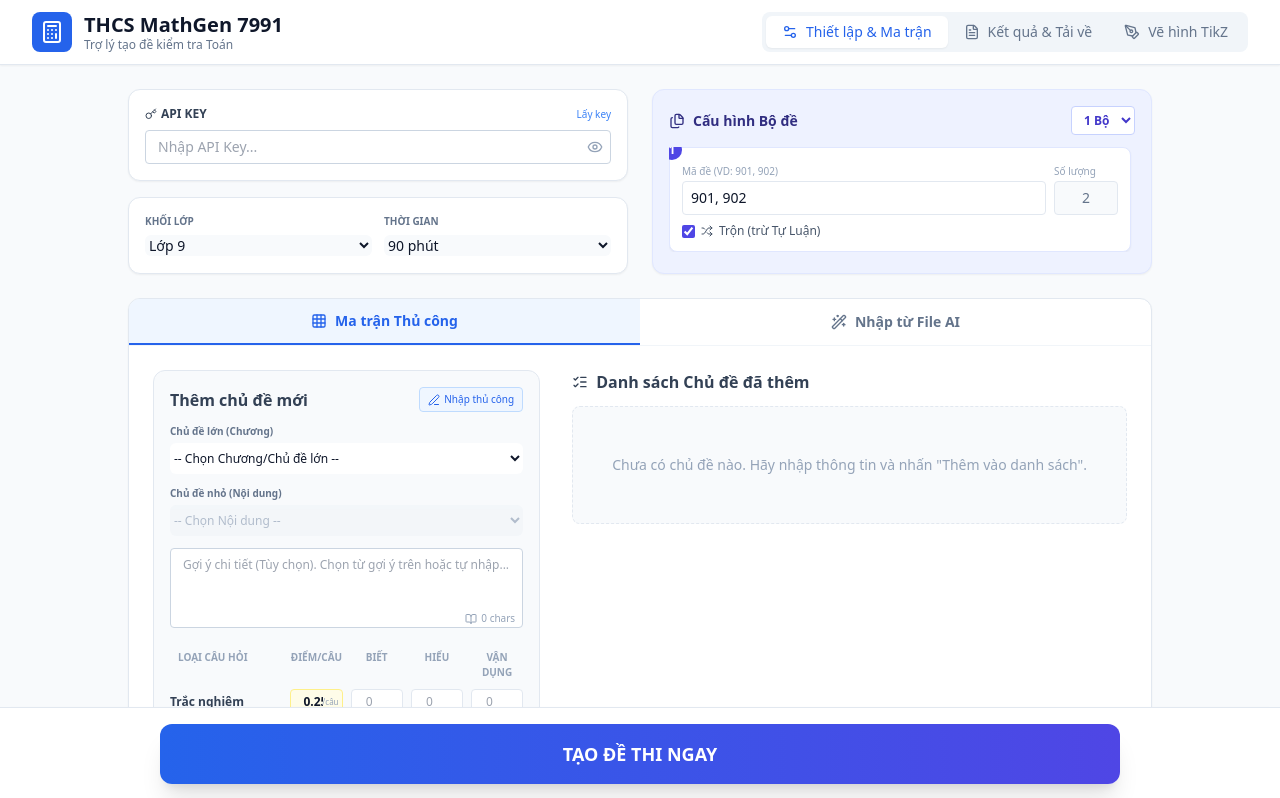
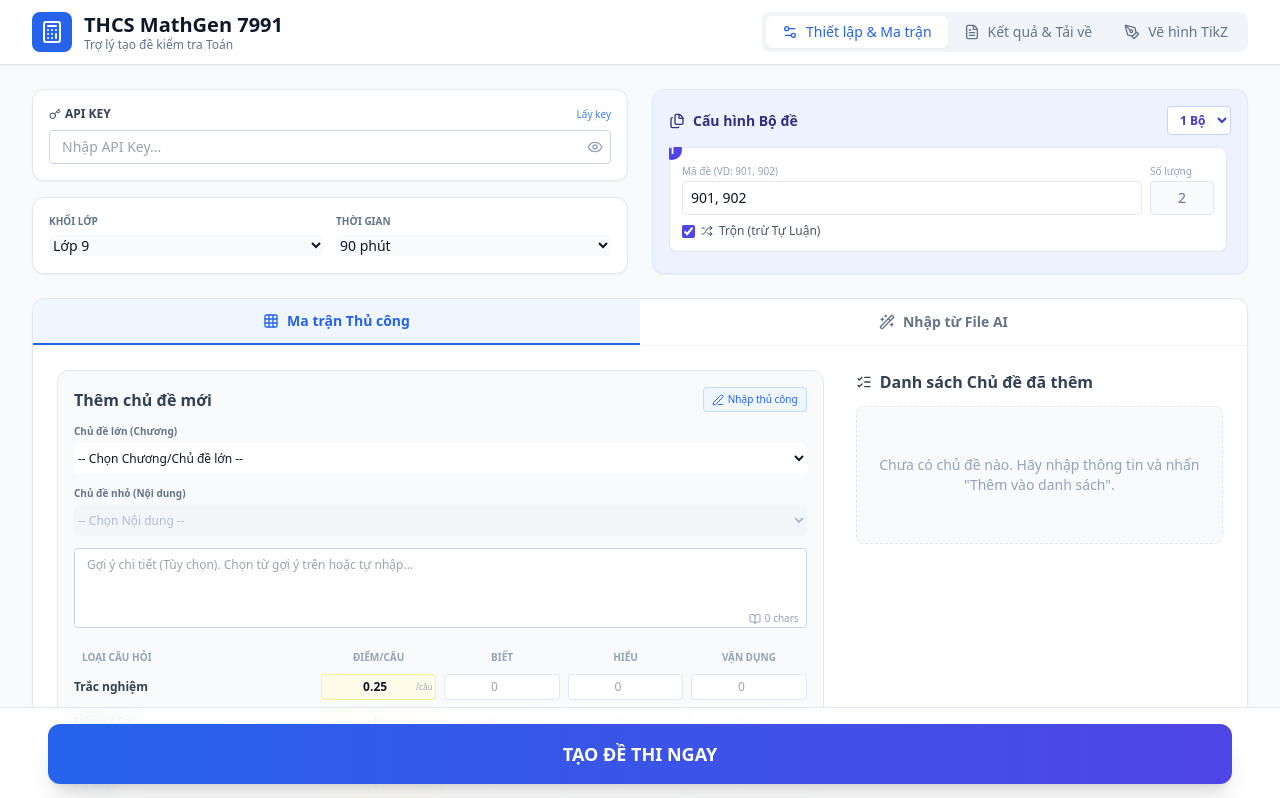
Before and after one commit to goalkeppertanbinh-collab/tao-de-thi-online, a React (Vite) app: page / in a window 1280 px wide. Shown: the top 798 px of the page. Built offline with nearby package versions, Linux system fonts and the light colour scheme.

Commit message:
feat(InputForm): Adjust layout for better responsiveness
Refactor the grid and spacing in the InputForm component to improve responsiveness across various screen sizes. Specifically, update the main container's padding and adjust the column span for input sections on larger displays.

```diff
--- a/components/InputForm.tsx
+++ b/components/InputForm.tsx
@@ -371,10 +371,10 @@ const InputForm: React.FC<InputFormProps> = ({
   };
 
   return (
-    <div className="max-w-5xl mx-auto space-y-6 pb-20">
+    <div className="w-full space-y-6 pb-28">
 
       {/* 1. API KEY & GENERAL CONFIG */}
-      <div className="grid grid-cols-1 md:grid-cols-2 gap-6">
+      <div className="grid grid-cols-1 lg:grid-cols-2 gap-6">
           <div className="space-y-4">
               {/* API Key */}
               <div className="bg-white p-4 rounded-xl shadow-sm border border-slate-200">
@@ -487,7 +487,7 @@ const InputForm: React.FC<InputFormProps> = ({
               </button>
           </div>
 
-          <div className="p-6">
+          <div className="p-4 lg:p-6">
               {matrixTab === "file" ? (
                   <div className="flex flex-col items-center justify-center text-center space-y-4 py-8">
                       {isAnalyzingFile ? (
@@ -544,9 +544,9 @@ const InputForm: React.FC<InputFormProps> = ({
                       )}
                   </div>
               ) : (
-                  <div className="grid grid-cols-1 lg:grid-cols-12 gap-8">
-                      {/* INPUT SECTION */}
-                      <div className="lg:col-span-5 space-y-4">
+                  <div className="grid grid-cols-1 xl:grid-cols-12 gap-6 lg:gap-8">
+                      {/* INPUT SECTION - Expanded to 8 columns on extra large screens */}
+                      <div className="xl:col-span-8 lg:col-span-7 space-y-4">
                           <div className="bg-slate-50 p-4 rounded-xl border border-slate-200">
                               <div className="flex justify-between items-center mb-3">
                                 <h4 className="font-bold text-slate-700">{editingId ? "Chỉnh sửa chủ đề" : "Thêm chủ đề mới"}</h4>
@@ -738,10 +738,10 @@ const InputForm: React.FC<InputFormProps> = ({
                           </div>
                       </div>
 
-                      {/* LIST SECTION */}
-                      <div className="lg:col-span-7">
+                      {/* LIST SECTION - Condensed to 4 columns on extra large screens */}
+                      <div className="xl:col-span-4 lg:col-span-5">
                           <h4 className="font-bold text-slate-700 mb-3 flex items-center gap-2"><ListChecks className="w-4 h-4" /> Danh sách Chủ đề đã thêm</h4>
-                          <div className="space-y-2 max-h-[400px] overflow-y-auto custom-scrollbar">
+                          <div className="space-y-2 max-h-[400px] lg:max-h-[600px] overflow-y-auto custom-scrollbar">
                               {params.topics.length === 0 ? (
                                   <div className="text-center py-12 text-slate-400 text-sm bg-slate-50 rounded-lg border border-dashed border-slate-200">
                                       Chưa có chủ đề nào. Hãy nhập thông tin và nhấn "Thêm vào danh sách".
@@ -756,7 +756,7 @@ const InputForm: React.FC<InputFormProps> = ({
                                                       <div className="text-xs font-semibold text-slate-500 flex items-center gap-1">
                                                           <FolderTree className="w-3 h-3"/> {t.parentName || "Chương ..."}
                                                       </div>
-                                                      <div className="font-bold text-sm text-slate-800">{t.name}</div>
+                                                      <div className="font-bold text-sm text-slate-800 line-clamp-2">{t.name}</div>
                                                   </div>
                                               </div>
                                               <div className="flex gap-1">
@@ -768,15 +768,15 @@ const InputForm: React.FC<InputFormProps> = ({
                                           {t.description && (
                                             <div className="ml-9 text-xs text-slate-500 bg-slate-50 p-2 rounded border border-slate-100 flex gap-2">
                                                 <MessageSquareText className="w-3 h-3 mt-0.5 flex-shrink-0" />
-                                                <span className="italic">{t.description}</span>
+                                                <span className="italic line-clamp-2">{t.description}</span>
                                             </div>
                                           )}
 
-                                          <div className="ml-9 text-[10px] text-slate-500 flex gap-3">
-                                              <span><b>TN:</b> {t.matrix.multipleChoice.recognition + t.matrix.multipleChoice.comprehension + t.matrix.multipleChoice.application}</span>
-                                              <span><b>ĐS:</b> {t.matrix.trueFalse.recognition + t.matrix.trueFalse.comprehension + t.matrix.trueFalse.application}</span>
-                                              <span><b>TLN:</b> {t.matrix.shortAnswer.recognition + t.matrix.shortAnswer.comprehension + t.matrix.shortAnswer.application}</span>
-                                              <span><b>TL:</b> {t.matrix.essay.recognition + t.matrix.essay.comprehension + t.matrix.essay.application}</span>
+                                          <div className="ml-9 text-[10px] text-slate-500 flex flex-wrap gap-2">
+                                              <span className="bg-slate-100 px-1.5 py-0.5 rounded"><b>TN:</b> {t.matrix.multipleChoice.recognition + t.matrix.multipleChoice.comprehension + t.matrix.multipleChoice.application}</span>
+                                              <span className="bg-slate-100 px-1.5 py-0.5 rounded"><b>ĐS:</b> {t.matrix.trueFalse.recognition + t.matrix.trueFalse.comprehension + t.matrix.trueFalse.application}</span>
+                                              <span className="bg-slate-100 px-1.5 py-0.5 rounded"><b>TLN:</b> {t.matrix.shortAnswer.recognition + t.matrix.shortAnswer.comprehension + t.matrix.shortAnswer.application}</span>
+                                              <span className="bg-slate-100 px-1.5 py-0.5 rounded"><b>TL:</b> {t.matrix.essay.recognition + t.matrix.essay.comprehension + t.matrix.essay.application}</span>
                                           </div>
                                       </div>
                                   ))
@@ -789,8 +789,8 @@ const InputForm: React.FC<InputFormProps> = ({
       </div>
 
       {/* 3. GENERATE BUTTON */}
-      <div className="fixed bottom-0 left-0 right-0 bg-white border-t border-slate-200 p-4 shadow-lg z-30 flex justify-center">
-         <div className="w-full max-w-5xl px-4 sm:px-6 lg:px-8">
+      <div className="fixed bottom-0 left-0 right-0 bg-white/80 backdrop-blur-md border-t border-slate-200 p-4 shadow-lg z-30 flex justify-center">
+         <div className="w-full max-w-7xl px-4 sm:px-6 lg:px-8">
             <button
                 onClick={onGenerate}
                 disabled={isLoading}
```
